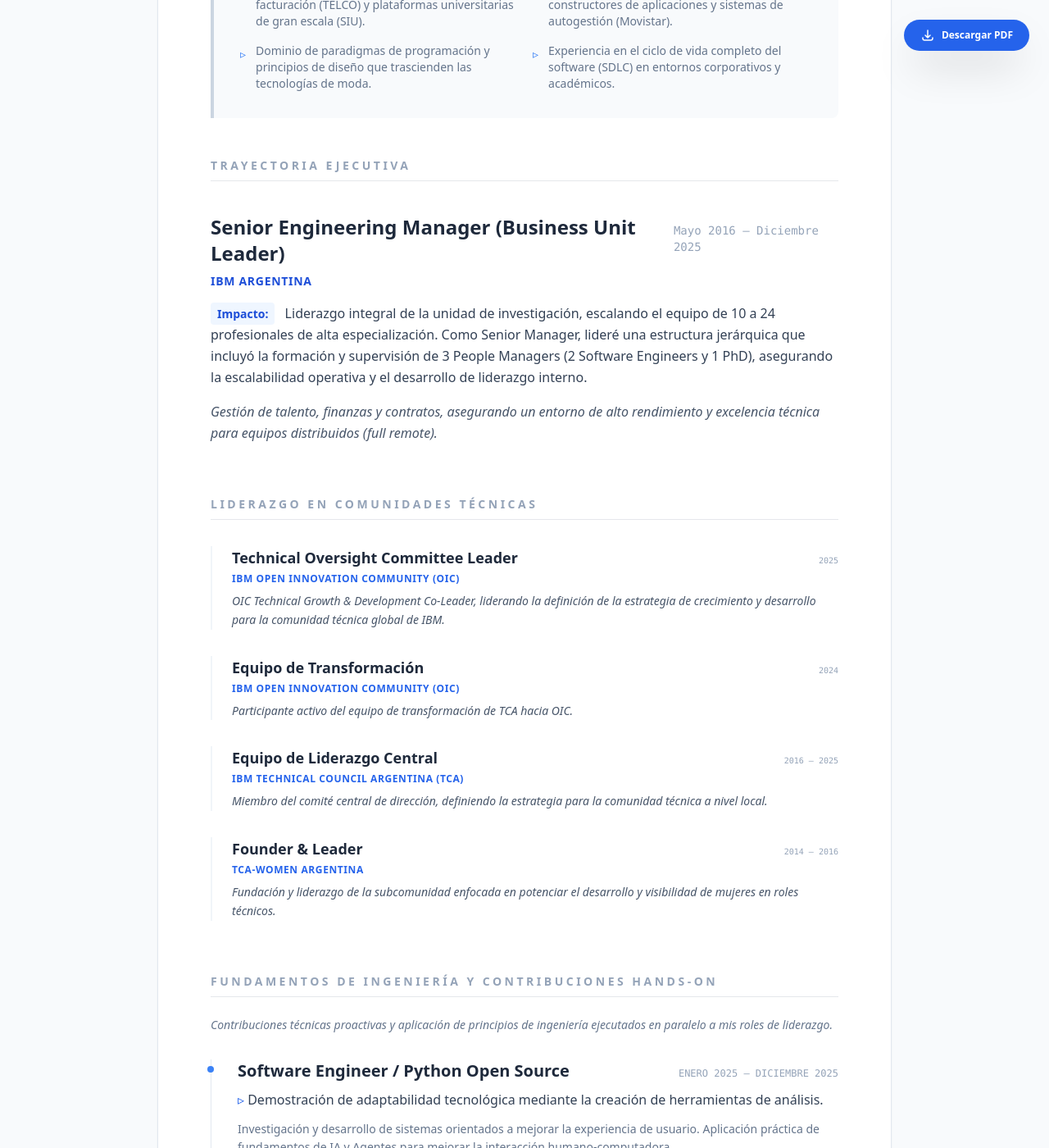
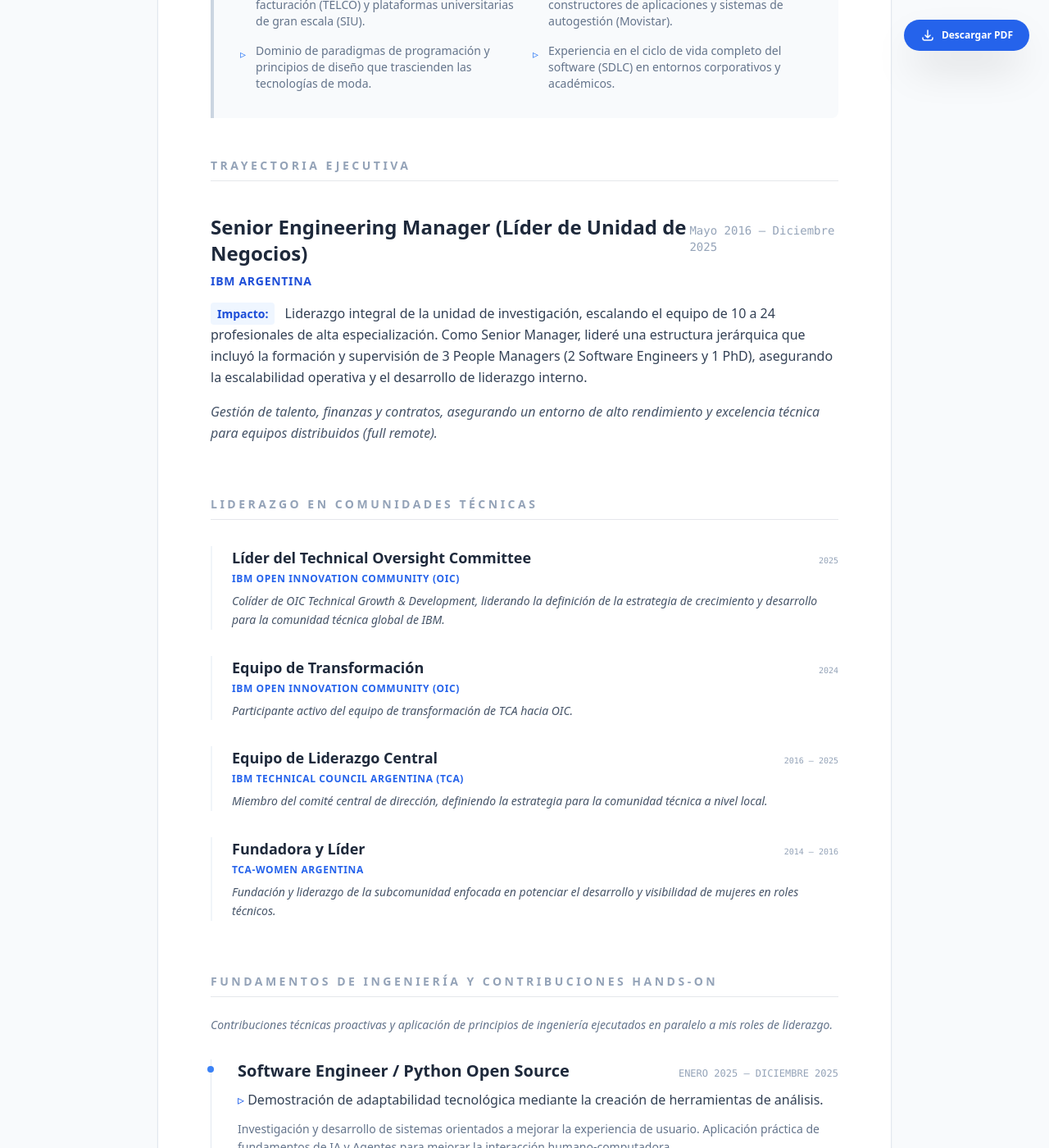
Before and after one commit to mclanza/mclanza.github.io, a Jekyll site: the page built from index.html, in a window 1280 px wide and 1400 px high, scrolled down 906 px. Shown: the whole window at 82% size. Built offline with Jekyll 4.4.1, drawn with Linux system fonts in a browser that asks for light colours; nearby versions of some CDN libraries.

Commit message:
docs: fix translation inconsistency in various texts

```diff
--- a/_data/cv.yml
+++ b/_data/cv.yml
@@ -42,7 +42,7 @@ executive_experience:
     es: "Trayectoria Ejecutiva"
     en: "Executive Trajectory"
   role:
-    es: "Senior Engineering Manager (Business Unit Leader)"
+    es: "Senior Engineering Manager (Líder de Unidad de Negocios)"
     en: "Senior Engineering Manager (Business Unit Leader)"
   company: "IBM Argentina"
   period:
@@ -131,10 +131,10 @@ leadership_community:
     es: "Liderazgo en Comunidades Técnicas"
     en: "Technical Community Leadership"
   es:
-    - role: "Technical Oversight Committee Leader"
+    - role: "Líder del Technical Oversight Committee"
       organization: "IBM Open Innovation Community (OIC)"
       period: "2025"
-      description: "OIC Technical Growth & Development Co-Leader, liderando la definición de la estrategia de crecimiento y desarrollo para la comunidad técnica global de IBM."
+      description: "Colíder de OIC Technical Growth & Development, liderando la definición de la estrategia de crecimiento y desarrollo para la comunidad técnica global de IBM."
     - role: "Equipo de Transformación"
       organization: "IBM Open Innovation Community (OIC)"
       period: "2024"
@@ -143,7 +143,7 @@ leadership_community:
       organization: "IBM Technical Council Argentina (TCA)"
       period: "2016 — 2025"
       description: "Miembro del comité central de dirección, definiendo la estrategia para la comunidad técnica a nivel local."
-    - role: "Founder & Leader"
+    - role: "Fundadora y Líder"
       organization: "TCA-Women Argentina"
       period: "2014 — 2016"
       description: "Fundación y liderazgo de la subcomunidad enfocada en potenciar el desarrollo y visibilidad de mujeres en roles técnicos."
```
